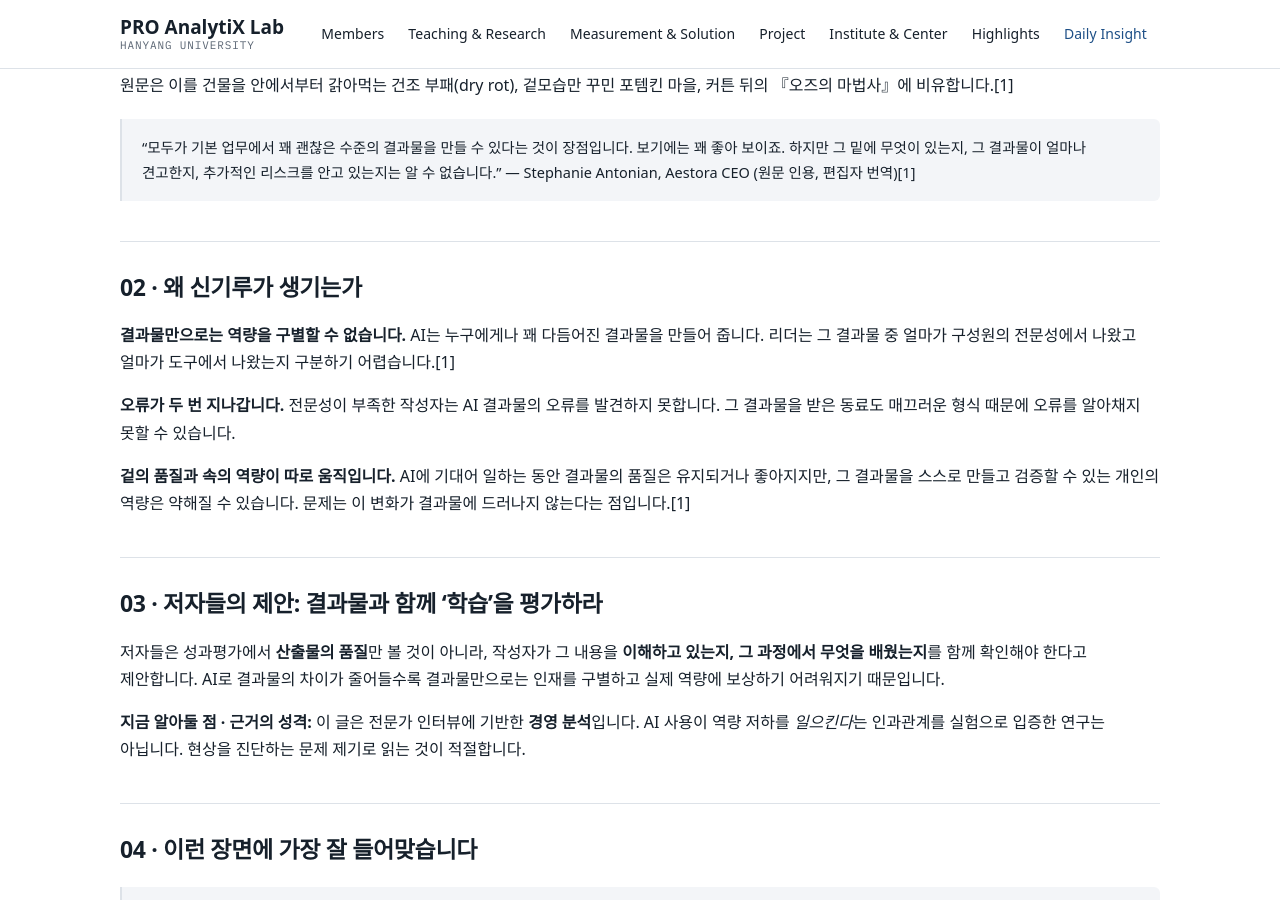
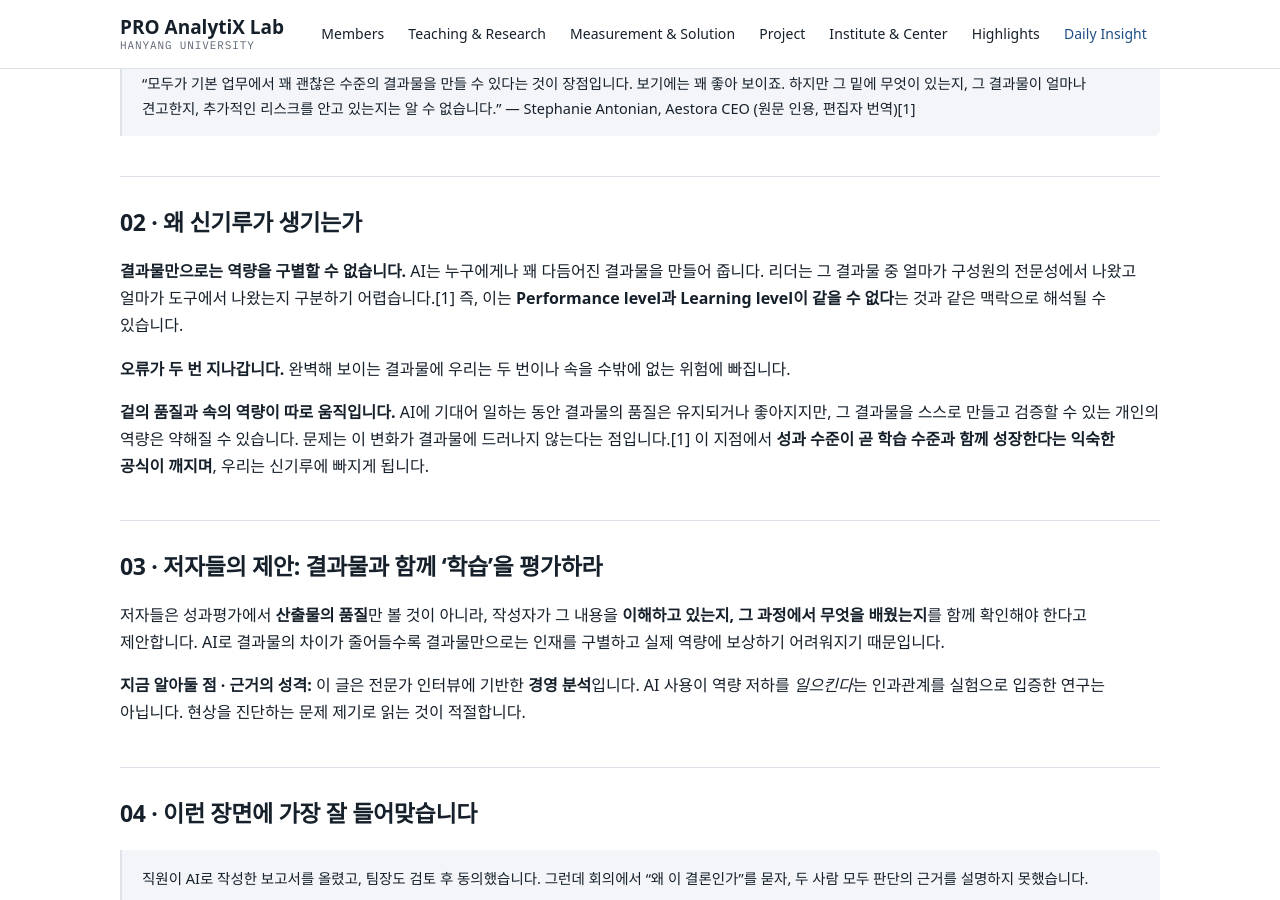
Before and after one commit to drsprolab/drsprolab.github.io, a Jekyll site: the page built from _insights/2026-10-02.md, in a window 1280 px wide and 900 px high, scrolled down 1206 px. Built offline with Jekyll 4.4.1, drawn with Linux system fonts in a browser that asks for light colours; some web fonts are replaced; some of the changed text lies outside the part shown.

Commit message:
Daily Insight 10/2: 편집 기준 문구 삭제, 핵심 해석 문장 보완
Performance level과 Learning level의 차이, 두 번 속는 위험, 성과=학습 공식이 깨지는 신기루 설명 추가.

Co-Authored-By: Claude Opus 5.5 <noreply@anthropic.com>

```diff
--- a/_insights/2026-10-02.md
+++ b/_insights/2026-10-02.md
@@ -16,7 +16,6 @@ topics: [역량의 신기루, 성과평가, 기술 퇴화, 조직학습]
 결과물이 좋아졌다는 것과 사람이 배웠다는 것은 다른 이야기입니다. AI 시대의 평가는 “무엇을 냈는가”에서 “무엇을 이해하고, 무엇을 설명할 수 있는가”로 옮겨가야 합니다.
 </div>
 
-<p class="daily-check">2026년 10월 2일 기준 편집 · 오늘은 소식 여러 건 대신 아티클 한 편을 깊이 읽습니다. 원문 발표일은 2026년 9월 14일입니다.</p>
 
 <div class="daily-brief">
   <h3>완벽한 보고서 뒤에 숨은 ‘역량의 신기루’</h3>
@@ -44,11 +43,11 @@ topics: [역량의 신기루, 성과평가, 기술 퇴화, 조직학습]
 
 ## 02 · 왜 신기루가 생기는가
 
-**결과물만으로는 역량을 구별할 수 없습니다.** AI는 누구에게나 꽤 다듬어진 결과물을 만들어 줍니다. 리더는 그 결과물 중 얼마가 구성원의 전문성에서 나왔고 얼마가 도구에서 나왔는지 구분하기 어렵습니다.[1]
+**결과물만으로는 역량을 구별할 수 없습니다.** AI는 누구에게나 꽤 다듬어진 결과물을 만들어 줍니다. 리더는 그 결과물 중 얼마가 구성원의 전문성에서 나왔고 얼마가 도구에서 나왔는지 구분하기 어렵습니다.[1] 즉, 이는 **Performance level과 Learning level이 같을 수 없다**는 것과 같은 맥락으로 해석될 수 있습니다.
 
-**오류가 두 번 지나갑니다.** 전문성이 부족한 작성자는 AI 결과물의 오류를 발견하지 못합니다. 그 결과물을 받은 동료도 매끄러운 형식 때문에 오류를 알아채지 못할 수 있습니다.
+**오류가 두 번 지나갑니다.** 완벽해 보이는 결과물에 우리는 두 번이나 속을 수밖에 없는 위험에 빠집니다.
 
-**겉의 품질과 속의 역량이 따로 움직입니다.** AI에 기대어 일하는 동안 결과물의 품질은 유지되거나 좋아지지만, 그 결과물을 스스로 만들고 검증할 수 있는 개인의 역량은 약해질 수 있습니다. 문제는 이 변화가 결과물에 드러나지 않는다는 점입니다.[1]
+**겉의 품질과 속의 역량이 따로 움직입니다.** AI에 기대어 일하는 동안 결과물의 품질은 유지되거나 좋아지지만, 그 결과물을 스스로 만들고 검증할 수 있는 개인의 역량은 약해질 수 있습니다. 문제는 이 변화가 결과물에 드러나지 않는다는 점입니다.[1] 이 지점에서 **성과 수준이 곧 학습 수준과 함께 성장한다는 익숙한 공식이 깨지며**, 우리는 신기루에 빠지게 됩니다.
 
 ## 03 · 저자들의 제안: 결과물과 함께 ‘학습’을 평가하라
 
```
